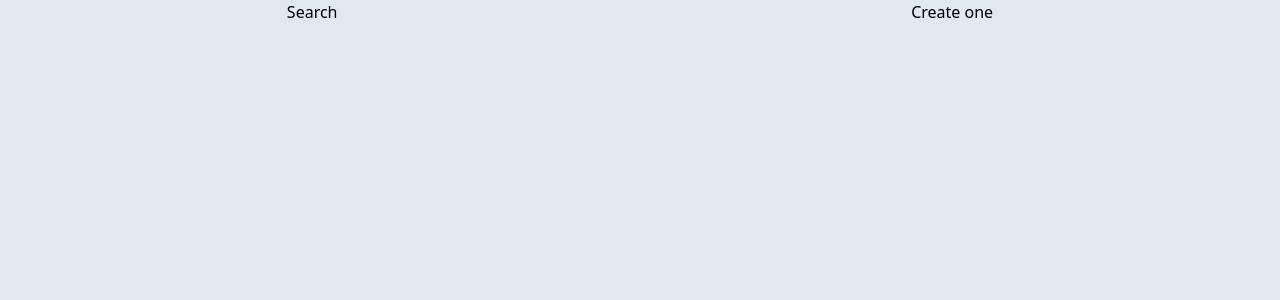
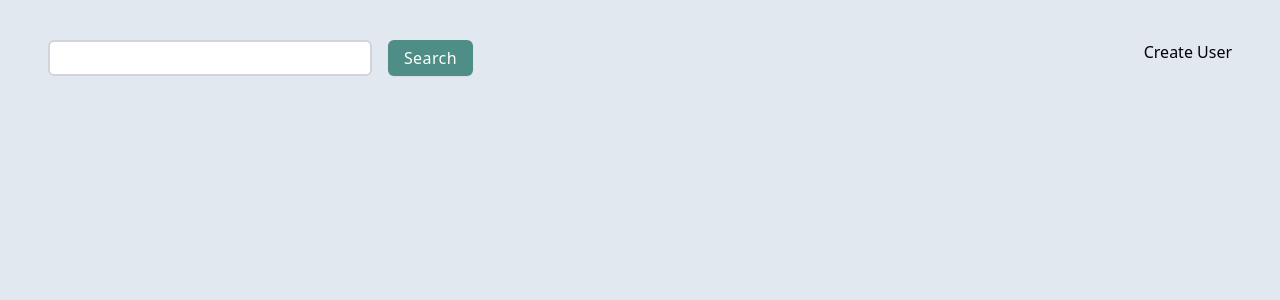
Before and after one commit to ucantbe-jagmeet/user-one, a React (Create React App) app: page / in a window 1280 px wide. Shown: the top 300 px of the page. Built offline with nearby package versions, Linux system fonts and the light colour scheme.

Commit message:
Search component completed

```diff
--- a/src/App.css
+++ b/src/App.css
@@ -1,10 +1,12 @@
 :root{
     --primary-light-blue: #EAFCFF;
+    --primary-light-blue2: #036CFF;
     --primary-dark-blue1: #1874D0;
     --primary-dark-blue2: #008BDC;
     --primary-dark-blue3: #00A3E9;
     --primary-dark-blue4: #79d1f7;
     --primary-dark-blue5: #cfedf8;
+    --primary-green: #4E8E87;
     --primary-white: #FFFFFF;
     --primary-black: #333333;
 }
--- /dev/null
+++ b/src/component/CreateUserBtn.tsx
@@ -0,0 +1,7 @@
+import React from "react";
+
+const CreateUserBtn = () => {
+  return <div>createUserBtn</div>;
+};
+
+export default CreateUserBtn;
--- a/src/component/Search.tsx
+++ b/src/component/Search.tsx
@@ -1,7 +1,14 @@
 import { FC } from "react";
 
 const Search: FC = () => {
-  return <div>Search</div>;
+  return (
+    <div className="w-[90%] flex flex-col center sm:flex-row">
+      <input className=" bg-white border-2 border-gray-300 p-1 rounded-md pl-3 outline-none sm:w-[70%] md:w-[50%] lg:w-[30%]" />
+      <button className="bg-[--primary-green] text-white px-4 py-1 rounded-md shadow-sm tracking-wide sm:ml-4 mt-2 sm:mt-0">
+        Search
+      </button>
+    </div>
+  );
 };
 
 export default Search;
--- a/src/pages/Dashboard.tsx
+++ b/src/pages/Dashboard.tsx
@@ -1,12 +1,14 @@
 import { FC } from "react";
+import Search from "../component/Search";
+import CreateUser from "../component/CreateUser";
 
 const Dashboard: FC = () => {
   return (
     <>
       <main className="h-[100vh]  flex bg-slate-200 ">
-        <div className="w-[100vw] flex justify-around">
-          <h1>Search</h1>
-          <h1>Create one</h1>
+        <div className="w-[100vw] flex-col items-center flex md:flex-row md:justify-around md:items-start p-10">
+          <Search />
+          <CreateUser />
         </div>
 
         {/* <div className="h-auto w-[80%]  bg-slate-200 rounded-md  md:w-[55%] lg:w-[30%] py-4 px-6 shadow-lg"></div> */}
```
